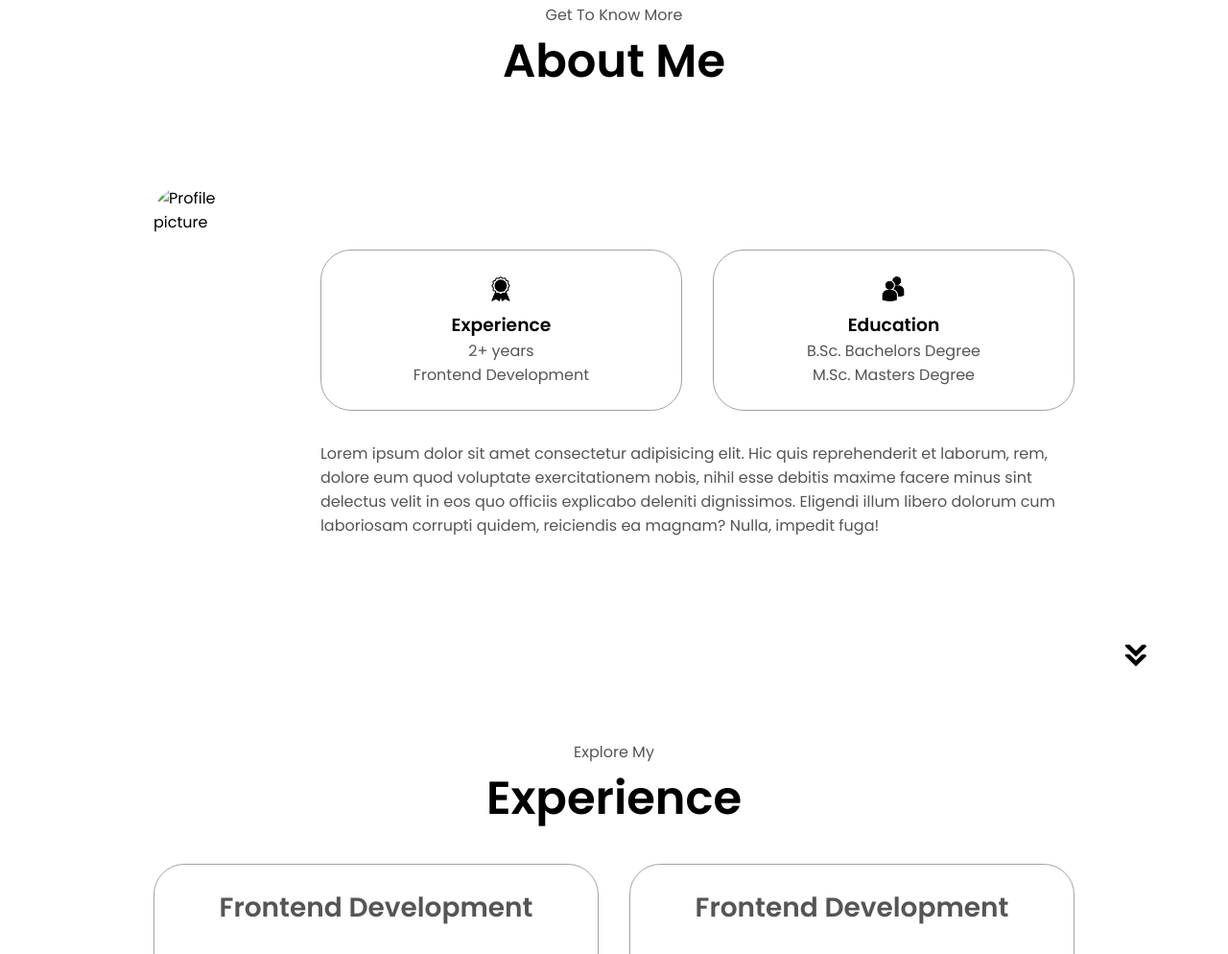
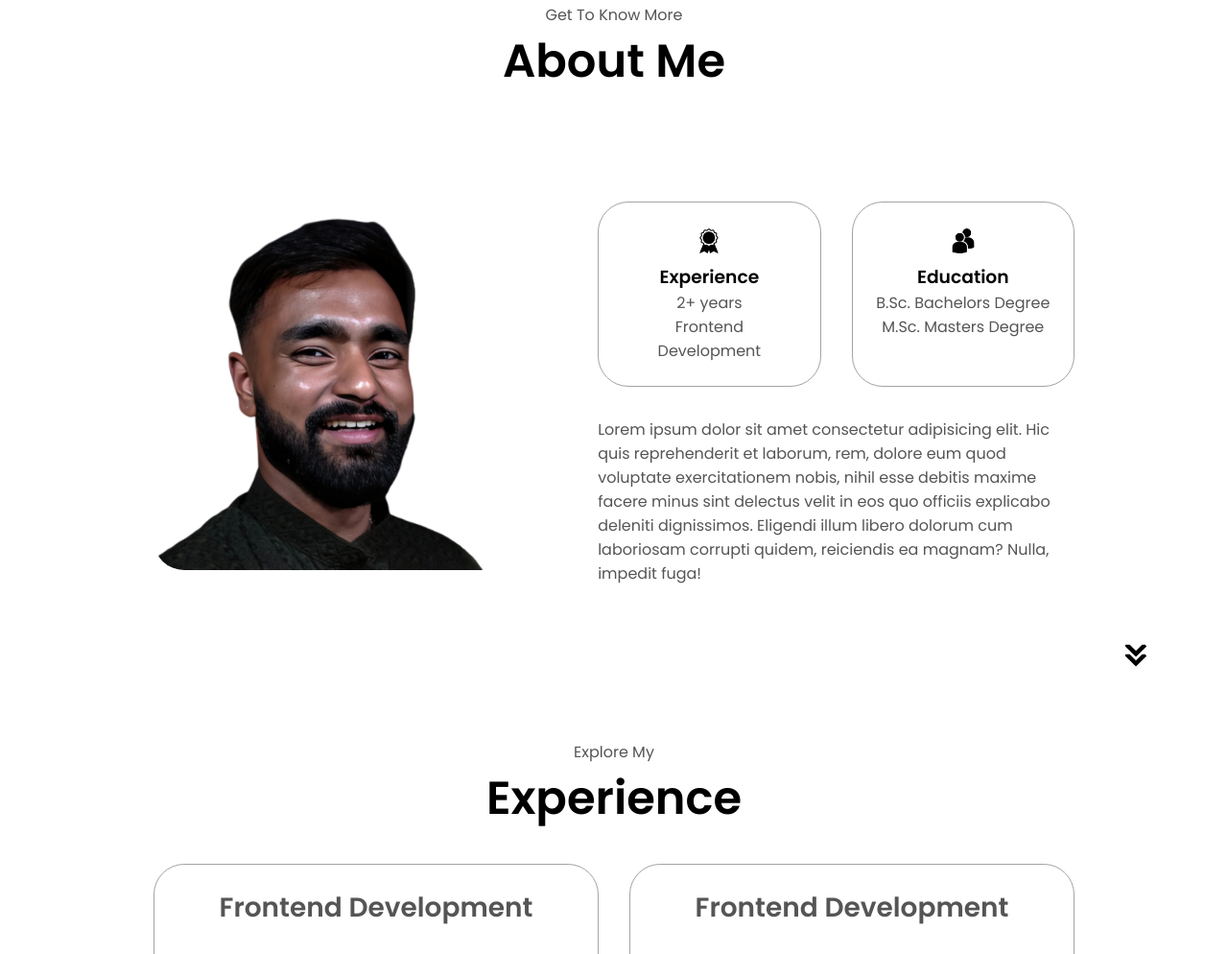
Before and after one commit to manikpandita23/ManikDevfolio, a website: page index.html in a window 1280 px wide. Shown: the part 925-1919 px from the top of the page at 96% size. Drawn offline with Linux system fonts and the light colour scheme.

Commit message:
style: Added about pic without background (beta)

```diff
--- a/index.html
+++ b/index.html
@@ -77,7 +77,7 @@
       <div class="section-container">
         <div class="section__pic-container">
           <img
-            src="./assets/about-pic.png"
+            src="./assets/about-pic (1).png"
             alt="Profile picture"
             class="about-pic"
           />
```
Also changed, not shown: assets/about-pic (1).png (added), assets/about-pic.png (added).
